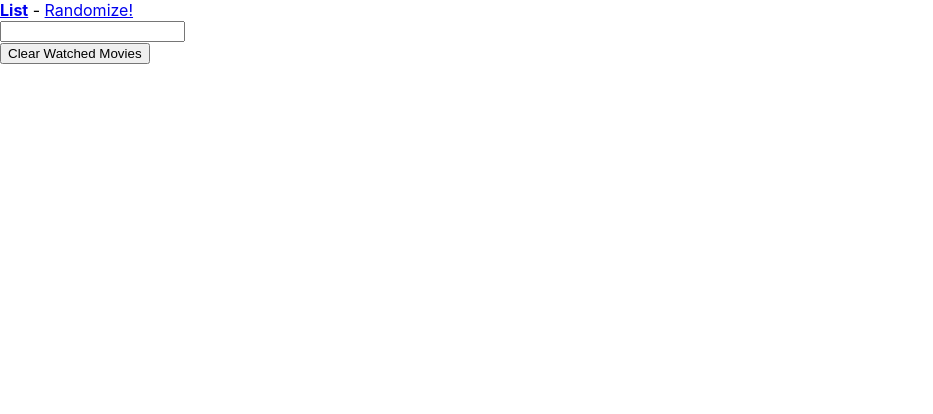
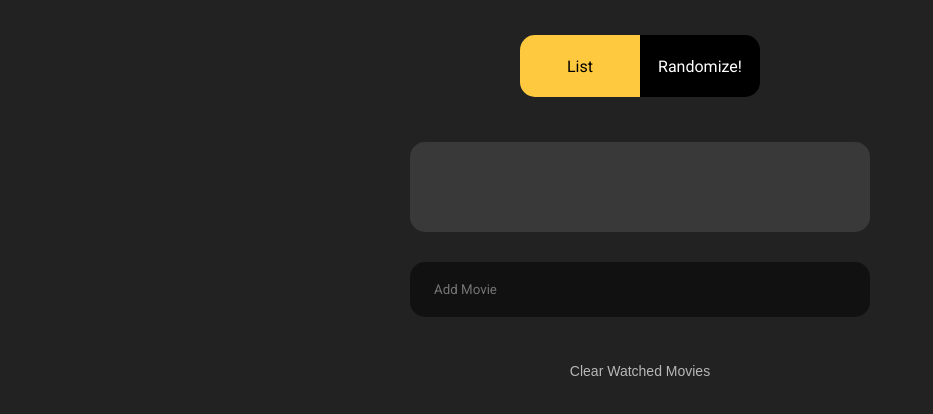
Before and after one commit to amyloumills/movielist, a React (Create React App) app: page / in a window 1280 px wide. Shown: the top 414 px of the page, without its empty margins (0-933 px from the left). Built offline with nearby package versions, Linux system fonts and the light colour scheme.

Commit message:
finished list screen

```diff
--- a/public/index.html
+++ b/public/index.html
@@ -24,6 +24,12 @@
       work correctly both with client-side routing and a non-root public URL.
       Learn how to configure a non-root public URL by running `npm run build`.
     -->
+		<link rel="preconnect" href="https://fonts.googleapis.com" />
+		<link rel="preconnect" href="https://fonts.gstatic.com" crossorigin />
+		<link
+			href="https://fonts.googleapis.com/css2?family=Roboto&display=swap"
+			rel="stylesheet"
+		/>
 		<title>React App</title>
 	</head>
 	<body>
--- a/src/App.tsx
+++ b/src/App.tsx
@@ -11,38 +11,80 @@
 import NotFound from './Components/NotFound';
 import MovieContext from './contexts/movieStore';
 import { Movie } from './types';
+import styled from 'styled-components';
+import { colors, GlobalStyle } from './styles';
+
+const Layout = styled.div`
+	display: flex;
+	flex-direction: column;
+	align-items: center;
+	padding: 35px;
+`;
+
+const Nav = styled.nav`
+	display: flex;
+	margin-bottom: 45px;
+`;
+
+const TabButton = styled(NavLink)`
+	display: flex;
+	justify-content: center;
+	align-items: center;
+	width: 120px;
+	height: 62px;
+	background: #000;
+	color: #fff;
+	text-decoration: none;
+
+	&:first-child {
+		border-top-left-radius: 15px;
+		border-bottom-left-radius: 15px;
+	}
+	&:last-child {
+		border-top-right-radius: 15px;
+		border-bottom-right-radius: 15px;
+	}
+	&.active {
+		background: ${colors.primary};
+		color: #000;
+	}
+`;
 
 function App() {
 	const [movies, setMovies] = useStorage<Movie[]>('movies', []);
 	return (
+		<>
+			<GlobalStyle />
 			<Router>
 				<MovieContext.Provider value={[movies, setMovies]}>
-				<nav>
-					<NavLink
+					<Layout>
+						<Nav>
+							<TabButton
 								to="/"
 								style={({ isActive }) => ({
 									fontWeight: isActive ? 'bold' : 'normal',
 								})}
 							>
 								List
-					</NavLink>{' '}
-					-{' '}
-					<NavLink
+							</TabButton>
+							<TabButton
 								to="/random"
 								style={({ isActive }) => ({
 									fontWeight: isActive ? 'bold' : 'normal',
 								})}
 							>
 								Randomize!
-					</NavLink>
-				</nav>
+							</TabButton>
+						</Nav>
 						<Routes>
 							<Route path="/" element={<Home />} />
 							<Route path="/random" element={<Randomize />} />
 							<Route path="*" element={<NotFound />} />
 						</Routes>
+					</Layout>
 				</MovieContext.Provider>
 			</Router>
+		</>
 	);
 }
 
--- /dev/null
+++ b/src/ComponentStyles/ButtonIcon.ts
@@ -0,0 +1,7 @@
+import styled from 'styled-components';
+
+const ButtonIcon = styled.button`
+	background: none;
+	border: none;
+`;
+export default ButtonIcon;
--- /dev/null
+++ b/src/ComponentStyles/Spacer.tsx
@@ -0,0 +1,12 @@
+import React from 'react';
+
+type Props =
+	| { flex: number; height?: never; width?: never }
+	| { flex?: never; height: number; width?: never }
+	| { flex?: never; height?: never; width: number };
+
+const Spacer: React.FC<Props> = ({ flex, height, width }) => {
+	return <div style={{ flex, height, width }} />;
+};
+
+export default Spacer;
--- /dev/null
+++ b/src/ComponentStyles/TextButton.ts
@@ -0,0 +1,10 @@
+import styled from 'styled-components';
+
+const TextButton = styled.button`
+	background: none;
+	color: #b8b8b8;
+	font-size: 14px;
+	border: none;
+`;
+
+export default TextButton;
--- a/src/Components/Home.tsx
+++ b/src/Components/Home.tsx
@@ -1,9 +1,50 @@
 import { ChangeEvent, KeyboardEvent, useState } from 'react';
-
+import styled from 'styled-components';
+import ButtonIcon from '../ComponentStyles/ButtonIcon';
+import Spacer from '../ComponentStyles/Spacer';
+import TextButton from '../ComponentStyles/TextButton';
 import useMovieStore from '../hooks/useMovieStore';
+import DeleteIcon from '../Icons/DeleteIcon';
 import { Movie } from '../types';
 
 // This is List Screen
+
+const Container = styled.div`
+	display: flex;
+	flex-direction: column;
+	align-items: stretch;
+	width: 460px;
+`;
+
+const List = styled.div`
+	border-radius: 15px;
+	background: rgba(255, 255, 255, 0.1);
+	display: flex;
+	flex-direction: column;
+	padding: 45px 24px;
+`;
+
+const ListItem = styled.label`
+	display: flex;
+	align-items: center;
+	font-size: 18px;
+	padding: 4px 0;
+`;
+
+const DeleteButton = styled(ButtonIcon)`
+	visibility: hidden;
+	${ListItem}:hover & {
+		visibility: visible;
+	}
+`;
+
+const Input = styled.input`
+	background: rgba(0, 0, 0, 0.5);
+	border-radius: 15px;
+	color: #fff;
+	border: none;
+	padding: 20px 24px;
+`;
 
 type Props = {};
 
@@ -40,29 +81,36 @@
 	console.log(movies);
 
 	return (
-		<div>
-			<div>
+		<Container>
+			<List>
 				{movies.map((movie) => (
-					<div key={movie.id}>
+					<ListItem key={movie.id}>
 						<input
 							type="checkbox"
 							checked={movie.isComplete}
 							onChange={handleCompleteChange(movie)}
 						/>
+						<Spacer width={24} />
 						{movie.label}
-						<button onClick={handleMovieDeleteClick(movie)}>Delete</button>
-					</div>
+						<Spacer flex={1} />
+						<DeleteButton onClick={handleMovieDeleteClick(movie)}>
+							<DeleteIcon />
+						</DeleteButton>
+					</ListItem>
 				))}
-			</div>
-			<input
+			</List>
+			<Spacer height={30} />
+			<Input
+				placeholder="Add Movie"
 				value={newMovieLabel}
 				onChange={handleNewMovieLabelChange}
 				onKeyPress={handleNewMovieKeyPress}
-			></input>
-			<div>
-				<button onClick={handleWatchedClick}>Clear Watched Movies</button>
-			</div>
-		</div>
+			></Input>
+			<Spacer height={45} />
+			<TextButton onClick={handleWatchedClick} style={{ alignSelf: 'center' }}>
+				Clear Watched Movies
+			</TextButton>
+		</Container>
 	);
 };
 
--- /dev/null
+++ b/src/Icons/DeleteIcon.tsx
@@ -0,0 +1,20 @@
+import React from 'react';
+
+const DeleteIcon = () => {
+	return (
+		<svg
+			width="14"
+			height="18"
+			viewBox="0 0 14 18"
+			fill="none"
+			xmlns="http://www.w3.org/2000/svg"
+		>
+			<path
+				d="M1 16C1 17.1 1.9 18 3 18H11C12.1 18 13 17.1 13 16V4H1V16ZM3 6H11V16H3V6ZM10.5 1L9.5 0H4.5L3.5 1H0V3H14V1H10.5Z"
+				fill="#FFC93F"
+			/>
+		</svg>
+	);
+};
+
+export default DeleteIcon;
--- /dev/null
+++ b/src/styles.ts
@@ -0,0 +1,16 @@
+import { createGlobalStyle } from 'styled-components';
+
+export const colors = {
+	primary: '#FFC93F',
+};
+
+export const GlobalStyle = createGlobalStyle`
+body {
+    background: #222;
+    color: #fff;
+}
+
+body, input {
+    font-family: 'Roboto', sans-serif;
+}
+`;
```
Lines whose indentation alone changed are shown as unchanged.
